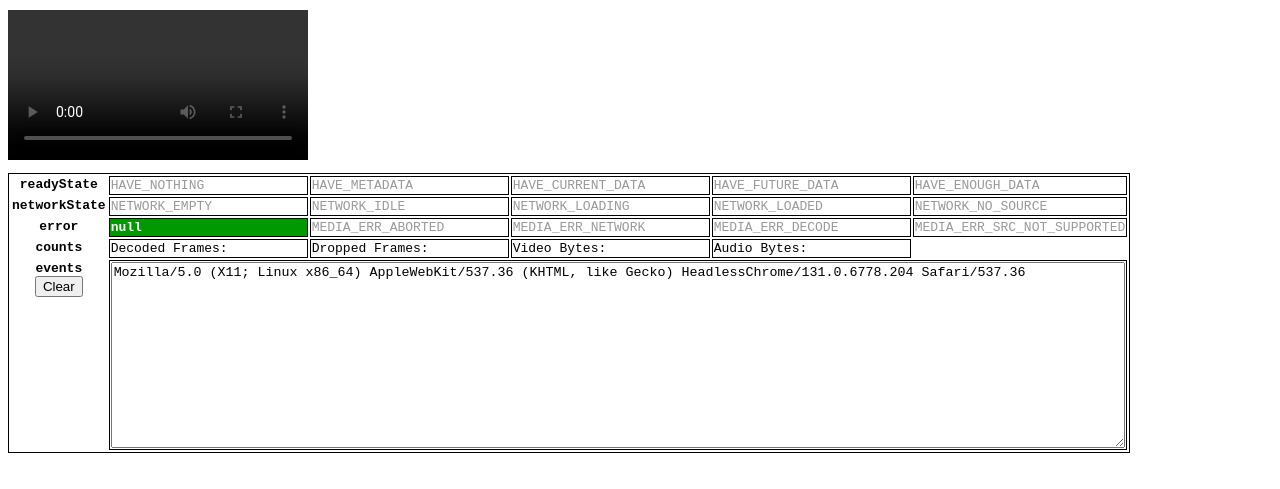
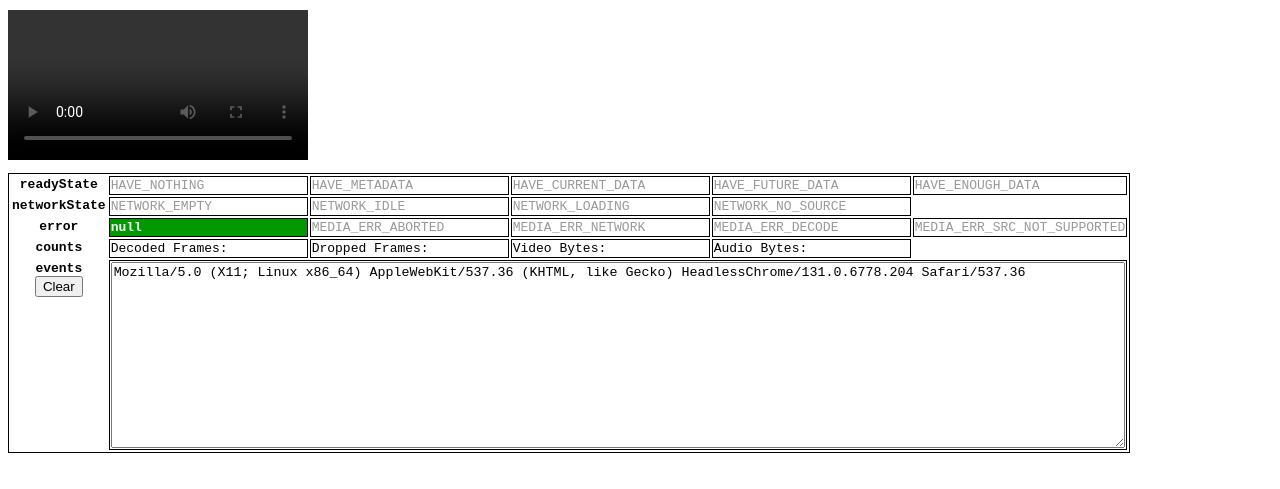
Before and after one commit to ascherkus/iheartvideo, a plain HTML site: page index.html in a window 1280 px wide. Shown: the part 101-590 px from the top of the page. Drawn offline with nearby package versions, Linux system fonts and the light colour scheme.

Commit message:
Removing outdated NETWORK_LOADED network state

```diff
--- a/index.html
+++ b/index.html
@@ -44,8 +44,7 @@
         <td id="ns_0">NETWORK_EMPTY</td>
         <td id="ns_1">NETWORK_IDLE</td>
         <td id="ns_2">NETWORK_LOADING</td>
-        <td id="ns_3">NETWORK_LOADED</td>
-        <td id="ns_4">NETWORK_NO_SOURCE</td>
+        <td id="ns_3">NETWORK_NO_SOURCE</td>
       </tr>
       <tr>
         <th>error</th>
--- a/scripts/main.js
+++ b/scripts/main.js
@@ -104,7 +104,7 @@ function VideoWatcher(video) {
     return video.attr('readyState') == value;
   });
 
-  this.networkStateUpdater = new CellUpdater('#ns_', 5, function(value) {
+  this.networkStateUpdater = new CellUpdater('#ns_', 4, function(value) {
     return video.attr('networkState') == value;
   });
 
```
